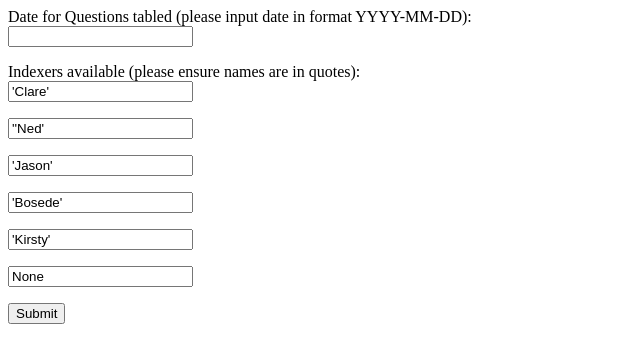
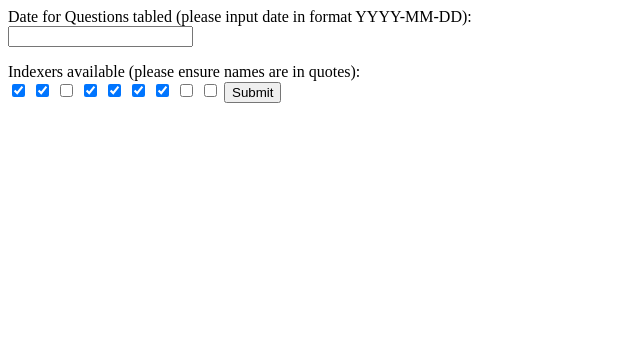
Before and after one commit to Mognar/wpqhandler, a Flask app: page / in a window 1280 px wide. Shown: the top 363 px of the page, without its empty margins (0-640 px from the left). Run offline with Flask 2, Linux system fonts and the light colour scheme.

Commit message:
Update student.html

```diff
--- a/templates/student.html
+++ b/templates/student.html
@@ -4,12 +4,15 @@
       <form action = "/signup" method = "POST">
          <p>Date for Questions tabled (please input date in format YYYY-MM-DD):</br> <input type = "text" name = "Date" /></p>
          <p>Indexers available (please ensure names are in quotes):</br>
-         <input type = "text" name = "Indexers" value = "'Clare'" /></p>
-         <input type = "text" name = "Indexers" value = "''Ned'" /></p>
-         <input type = "text" name = "Indexers" value = "'Jason'" /></p>
-         <input type = "text" name = "Indexers" value = "'Bosede'" /></p>
-         <input type = "text" name = "Indexers" value = "'Kirsty'" /></p>
-         <input type = "text" name = "Indexers" value = "None" /></p>
+         <input type="checkbox" name="hello" value="Bosede" checked>
+         <input type="checkbox" name="hello" value="Clare" checked>
+         <input type="checkbox" name="hello" value="Emma" unchecked>
+         <input type="checkbox" name="hello" value="Jason" checked>
+         <input type="checkbox" name="hello" value="Kirsty" checked>
+         <input type="checkbox" name="hello" value="Ned" checked>
+         <input type="checkbox" name="hello" value="Sarah" checked>
+         <input type="checkbox" name="hello" value="Phil" unchecked>
+         <input type="checkbox" name="hello" value="Martin" unchecked>
       <input type="submit" value="Submit">
       </form>
 
```
